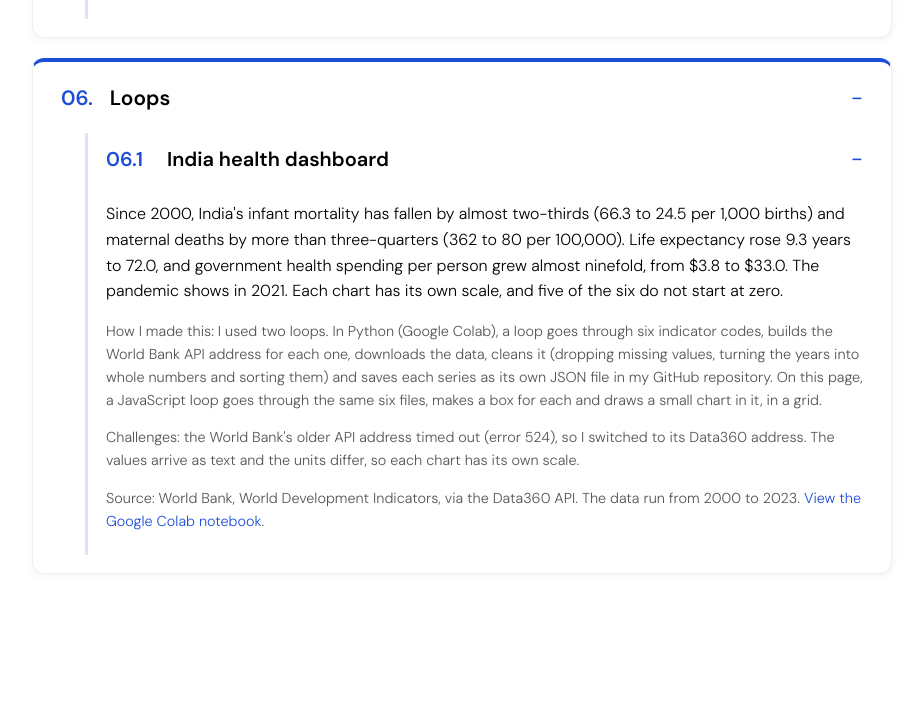
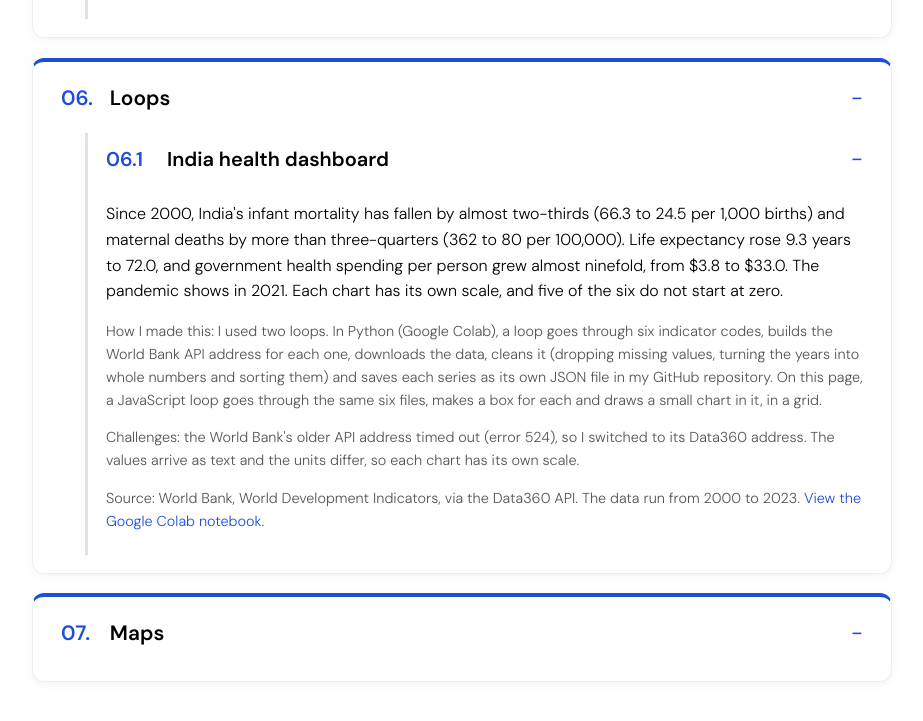
Before and after one commit to krshmashah13/krshmashah13.github.io, a plain HTML site: page index.html in a window 1280 px wide. Shown: the part 4753-5474 px from the top of the page, without its empty margins (178-1101 px from the left). Before the commit the page ends 5386 px from the top, so only its background shows below. Drawn offline with Linux system fonts and the light colour scheme; a script that the page names is missing.

Commit message:
Add section 07 Maps

```diff
--- a/index.html
+++ b/index.html
@@ -373,6 +373,14 @@
         </details>
     </section>
 
+    <section>
+        <details open>
+            <summary><h2><span class="num">07.</span>Maps</h2></summary>
+
+            <!-- The maps will go here, as 07.1 and 07.2 tabs, once I have chosen the data -->
+        </details>
+    </section>
+
     <!-- Do you want to add more sections? -->
         <!-- Try copying pasting the section above -->
         <!-- You'll need to change the id of the figure "<figure id="Location2"... -->
```
